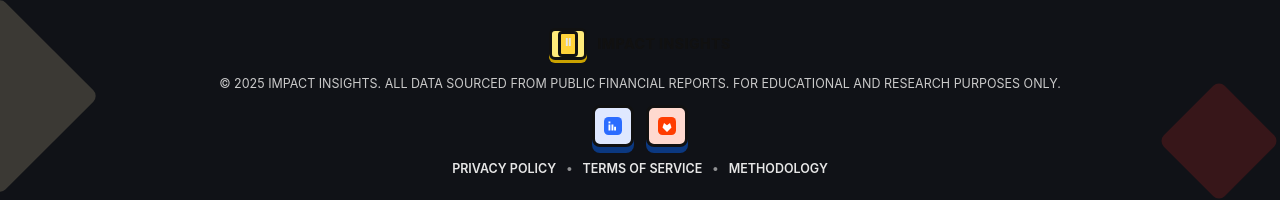
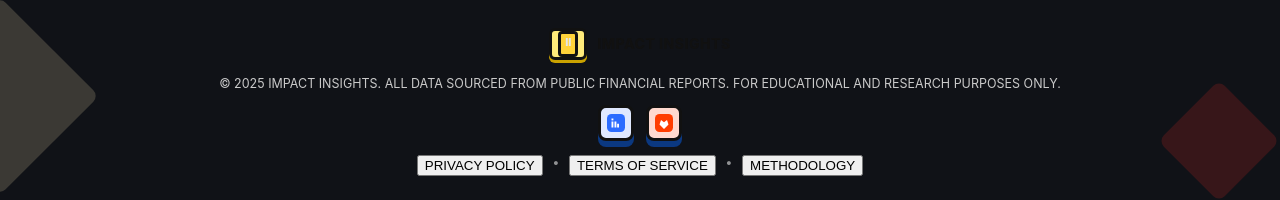
Before and after one commit to azraattar/ImpactAnalysis, a React (Create React App) app in the folder frontend/: page / in a window 1280 px wide. Shown: the part 1820-2020 px from the top of the page. Built offline with nearby package versions, Linux system fonts and the light colour scheme; no server answers.

Commit message:
FIX: Resolve all ESLint and deployment errors

```diff
--- a/frontend/src/HomePage.js
+++ b/frontend/src/HomePage.js
@@ -1,6 +1,9 @@
+// src/HomePage.js
+
 import { useEffect } from "react";
 import "./App.css";
 import SearchCompanies from "./SearchCompanies";
+
 
 export default function HomePage() {
   useEffect(() => {
@@ -9,6 +12,7 @@ export default function HomePage() {
     const sections = [...links]
       .map((a) => document.querySelector(a.getAttribute("href")))
       .filter(Boolean);
+
 
     const setActive = () => {
       const y = window.scrollY + 120;
@@ -21,8 +25,10 @@ export default function HomePage() {
       links.forEach((l) => l.classList.toggle("active", l === active));
     };
 
+
     setActive();
     window.addEventListener("scroll", setActive);
+
 
     // This effect handles the header shadow on scroll
     const header = document.querySelector(".site-header");
@@ -34,6 +40,7 @@ export default function HomePage() {
     };
     window.addEventListener("scroll", onScrollShadow);
 
+
     // This effect handles smooth scrolling for CTA buttons
     document.querySelectorAll("[data-scroll]").forEach((b) =>
       b.addEventListener("click", () => {
@@ -42,11 +49,13 @@ export default function HomePage() {
       })
     );
 
+
     return () => {
       window.removeEventListener("scroll", setActive);
       window.removeEventListener("scroll", onScrollShadow);
     };
   }, []);
+
 
   return (
     <>
@@ -65,6 +74,7 @@ export default function HomePage() {
         </div>
         <div className="header-banner"></div>
       </header>
+
 
       <main>
         {/* Hero Section */}
@@ -85,7 +95,8 @@ export default function HomePage() {
           </div>
         </section>
 
-  {/* 🌟 Moved "Guided by Principles" Section Here */}
+
+        {/* Guided by Principles Section */}
         <section id="principles" className="section principles">
           <div className="section-head">
             <h1 className="section-title">GUIDED BY PRINCIPLES</h1>
@@ -114,11 +125,13 @@ export default function HomePage() {
           </div>
         </section>
 
-  {/* 🔍 Search Companies Section */}
+
+        {/* Search Companies Section */}
         <SearchCompanies />
 
-  {/* Features Section */}
-  <section className="section features">
+
+        {/* About Section */}
+        <section id="about" className="section features">
           <div className="features-grid">
             <article className="feature-card">
               <div className="feature-icon">
@@ -157,6 +170,7 @@ export default function HomePage() {
         </section>
       </main>
 
+
       <footer id="contact" className="site-footer">
         <div className="footer-inner">
           <div className="footer-brand">
@@ -165,17 +179,19 @@ export default function HomePage() {
           </div>
           <p className="foot-note">© 2025 IMPACT INSIGHTS. ALL DATA SOURCED FROM PUBLIC FINANCIAL REPORTS. FOR EDUCATIONAL AND RESEARCH PURPOSES ONLY.</p>
           <div className="footer-badges">
-            <a className="sq-badge blue" href="#" aria-label="LinkedIn">
+            {/* FIX: Replaced <a> with <button> for accessibility */}
+            <button className="sq-badge blue" aria-label="LinkedIn">
               <svg width="18" height="18" viewBox="0 0 24 24" aria-hidden="true"><rect width="24" height="24" rx="6" fill="#2b6cff"/><rect x="6" y="10" width="2.5" height="8" fill="#fff"/><rect x="6" y="6" width="2.5" height="2.5" fill="#fff"/><rect x="10" y="10" width="2.5" height="8" fill="#fff"/><rect x="13.5" y="13" width="2.5" height="5" fill="#fff"/></svg>
-            </a>
-            <a className="sq-badge red" href="#" aria-label="GitLab">
+            </button>
+            <button className="sq-badge red" aria-label="GitLab">
               <svg width="18" height="18" viewBox="0 0 24 24" aria-hidden="true"><rect width="24" height="24" rx="6" fill="#ff3d00"/><path d="M6 14l6 6 6-6-2-6-4 3-4-3-2 6z" fill="#fff"/></svg>
-            </a>
+            </button>
           </div>
           <ul className="legal">
-            <li><a href="#">PRIVACY POLICY</a></li><li><span className="dot">•</span></li>
-            <li><a href="#">TERMS OF SERVICE</a></li><li><span className="dot">•</span></li>
-            <li><a href="#">METHODOLOGY</a></li>
+            {/* FIX: Replaced <a> with <button> for accessibility */}
+            <li><button type="button">PRIVACY POLICY</button></li><li><span className="dot">•</span></li>
+            <li><button type="button">TERMS OF SERVICE</button></li><li><span className="dot">•</span></li>
+            <li><button type="button">METHODOLOGY</button></li>
           </ul>
         </div>
       </footer>
--- a/frontend/src/SearchCompanies.js
+++ b/frontend/src/SearchCompanies.js
@@ -1,10 +1,12 @@
-// searchCompanies.js
-import { useEffect, useRef, useState } from "react";
+// src/SearchCompanies.js
+import { useEffect, useRef, useState, useCallback } from "react"; // 1. Import useCallback
 import { Link } from "react-router-dom";
 
 // Debounce helper
 function useDebouncedCallback(cb, delay) {
   const t = useRef();
+  // Clear any existing timer on re-render to prevent memory leaks
+  useEffect(() => () => clearTimeout(t.current), []);
   return (...args) => {
     clearTimeout(t.current);
     t.current = setTimeout(() => cb(...args), delay);
@@ -21,8 +23,8 @@ export default function SearchCompanies() {
 
   const API_BASE = process.env.REACT_APP_API_URL || "";
 
-  // Fetch companies
-  const fetchCompanies = async (q = "", p = 1) => {
+  // 2. Wrap fetchCompanies in useCallback
+  const fetchCompanies = useCallback(async (q = "", p = 1) => {
     try {
       const url = new URL(`${API_BASE}/api/companies`);
       url.searchParams.set("query", q);
@@ -40,10 +42,10 @@ export default function SearchCompanies() {
       console.error("companies fetch failed:", err);
       setCompanies([]);
     }
-  };
+  }, [API_BASE]); // Dependency is API_BASE
 
-  // Debounced suggestions
-  const debouncedSuggest = useDebouncedCallback(async (text) => {
+  // 3. Wrap the suggestion fetching logic in useCallback
+  const fetchSuggestions = useCallback(async (text) => {
     try {
       const url = new URL(`${API_BASE}/api/suggestions`);
       if (text?.trim()) url.searchParams.set("q", text);
@@ -57,13 +59,15 @@ export default function SearchCompanies() {
       console.error("suggestions fetch failed:", err);
       setSuggestions([]);
     }
-  }, 180);
+  }, [API_BASE]); // Dependency is API_BASE
 
-  // Initial load
+  const debouncedSuggest = useDebouncedCallback(fetchSuggestions, 180);
+
+  // 4. Add the memoized functions to the dependency array
   useEffect(() => {
     fetchCompanies("", 1);
-    debouncedSuggest("");
-  }, []);
+    fetchSuggestions("");
+  }, [fetchCompanies, fetchSuggestions]);
 
   // Input handling
   const onInput = (e) => {
@@ -99,7 +103,6 @@ export default function SearchCompanies() {
         <div className="search-inner">
             <h2 className="search-title">SEARCH COMPANIES</h2>
             <p className="search-subtitle">Find details about companies and their impact</p>
-
             <div className="search-box" style={{ position: "relative" }}>
                 <input
                     type="text"
@@ -117,20 +120,10 @@ export default function SearchCompanies() {
                     <ul
                         className="suggestions"
                         style={{
-                            position: 'absolute',
-                            top: '100%',
-                            left: 0,
-                            width: '100%',
-                            maxWidth: 350,
-                            background: '#fff',
-                            border: '3px solid #111',
-                            borderTop: 'none',
-                            zIndex: 10,
-                            listStyle: 'none',
-                            margin: 0,
-                            padding: 0,
-                            maxHeight: 240,
-                            overflow: 'auto'
+                            position: 'absolute', top: '100%', left: 0, width: '100%',
+                            maxWidth: 350, background: '#fff', border: '3px solid #111',
+                            borderTop: 'none', zIndex: 10, listStyle: 'none', margin: 0,
+                            padding: 0, maxHeight: 240, overflow: 'auto'
                         }}
                     >
                         {suggestions.map((s) => (
```
Lines whose indentation alone changed are shown as unchanged.
